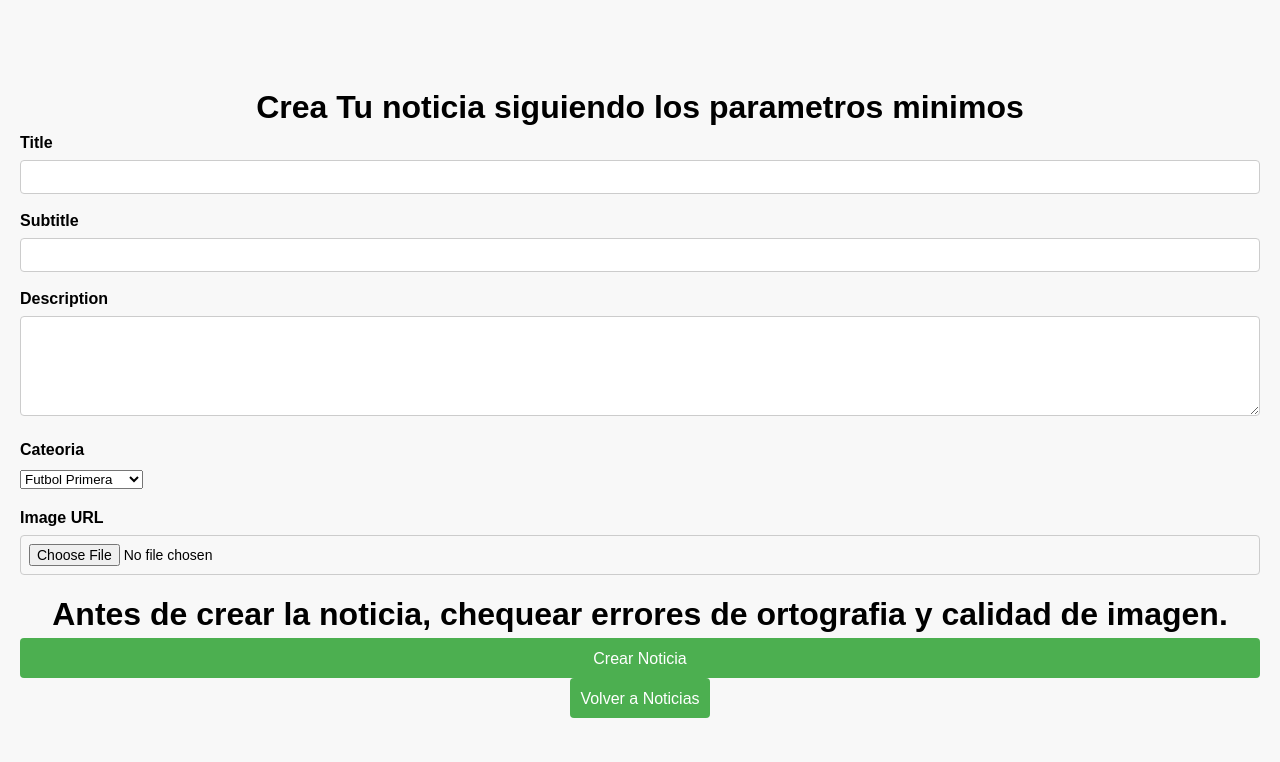
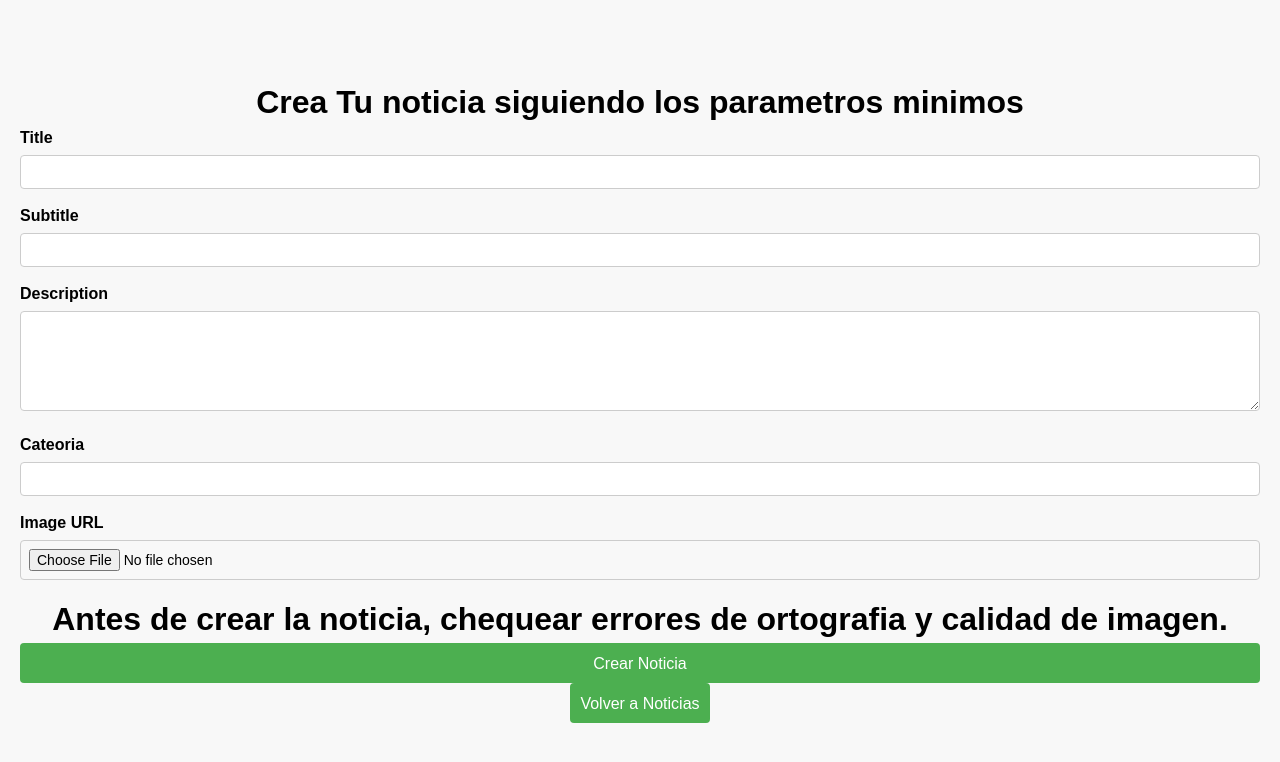
Before and after one commit to Jerebrrs/Liga-la-paz, a React (Vite) app: page /dashboard/create in a window 1280 px wide. Shown: the top 762 px of the page. Built offline with nearby package versions, Linux system fonts and the light colour scheme; sample sign-in values are in the browser's storage.

Commit message:
Feat(create Post)=

```diff
--- a/src/components/dashboard/createPost/CreatePost.jsx
+++ b/src/components/dashboard/createPost/CreatePost.jsx
@@ -89,7 +89,7 @@ function CreatePost() {
       </div>
       <div>
         <label>Cateoria</label>
-        <select name="categoria" onChange={handleChange} required>
+        {/* <select name="categoria" onChange={handleChange} required>
           {categorias
             ? categorias.map((option, i) => {
                 return (
@@ -99,7 +99,8 @@ function CreatePost() {
                 );
               })
             : null}
-        </select>
+        </select> */}
+               <input type="text" name="categoria" onChange={handleChange} required />
       </div>
       <div>
         <label>Image URL</label>
```
